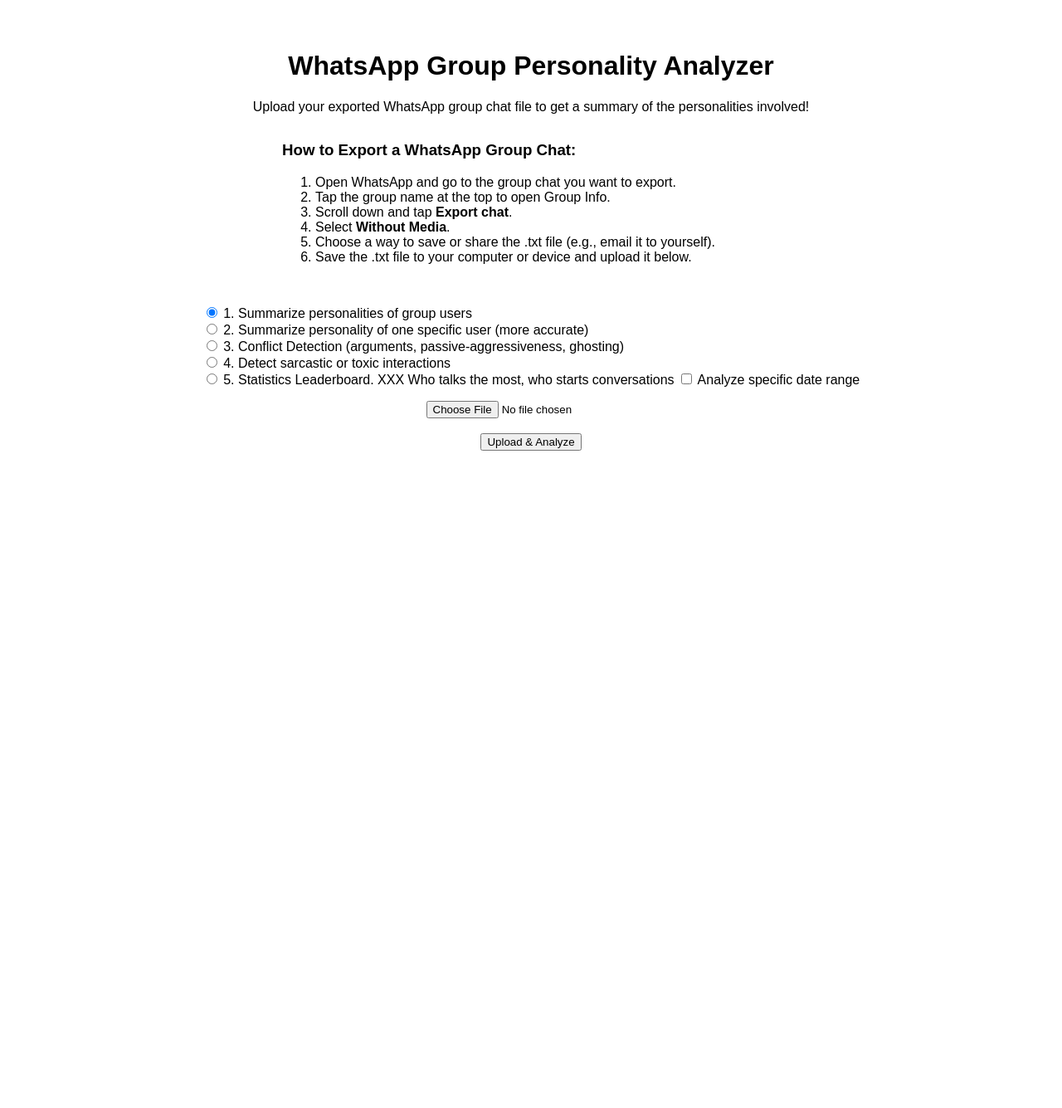
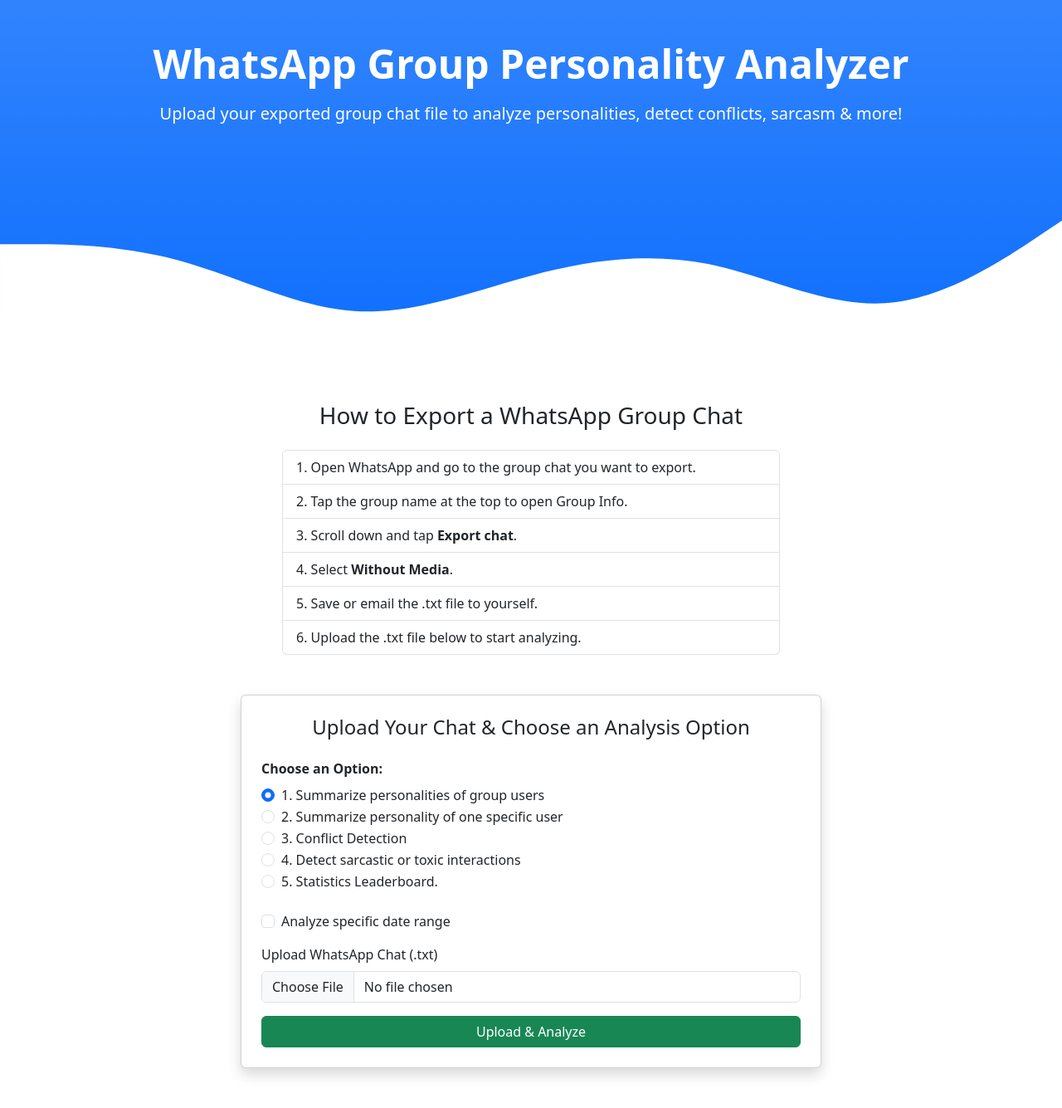
Before and after one commit to noam147/ctfs_challenges, a Flask app: page / in a window 1280 px wide. Shown: the whole page at 83% size. Before the commit the page ends 543 px from the top, so only its background shows below. Run offline with Flask 3, Linux system fonts and the light colour scheme.

Commit message:
add index guied

```diff
--- /dev/null
+++ b/my_ctfs/file_bard_prj/responses/res0.txt
@@ -0,0 +1 @@
+<h1>OPTION:5</h1><br><h4>your personal link for sharing: <a href=/user_response/1b778bd086719efed1290215809a8541>http://13.51.79.222:5001/user_response/1b778bd086719efed1290215809a8541</a></h4><br>429 RESOURCE_EXHAUSTED. {'error': {'code': 429, 'message': 'You exceeded your current quota, please check your plan and billing details. For more information on this error, head to: https://ai.google.dev/gemini-api/docs/rate-limits.', 'status': 'RESOURCE_EXHAUSTED', 'details': [{'@type': 'type.googleapis.com/google.rpc.QuotaFailure', 'violations': [{'quotaMetric': 'generativelanguage.googleapis.com/generate_content_free_tier_requests', 'quotaId': 'GenerateRequestsPerDayPerProjectPerModel-FreeTier', 'quotaDimensions': {'model': 'gemini-2.0-pro-exp', 'location': 'global'}, 'quotaValue': '25'}]}, {'@type': 'type.googleapis.com/google.rpc.Help', 'links': [{'description': 'Learn more about Gemini API quotas', 'url': 'https://ai.google.dev/gemini-api/docs/rate-limits'}]}, {'@type': 'type.googleapis.com/google.rpc.RetryInfo', 'retryDelay': '46s'}]}}
--- a/my_ctfs/file_bard_prj/templates/index.html
+++ b/my_ctfs/file_bard_prj/templates/index.html
@@ -3,110 +3,125 @@
 <head>
   <meta charset="UTF-8">
   <title>WhatsApp Group Personality Analyzer</title>
-  <style>
-    body {
-      font-family: Arial, sans-serif;
-      padding: 2rem;
-      text-align: center;
-    }
-    #uploadForm {
-      margin-top: 2rem;
-    }
-    #instructions {
-      margin: 2rem auto;
-      max-width: 600px;
-      text-align: left;
-    }
-    #loading, #result {
-      display: none;
-      margin-top: 2rem;
-      font-size: 1.2rem;
-      color: #555;
-    }
-    .option-group {
-      text-align: left;
-      margin: 1rem auto;
-      display: inline-block;
-      text-align: left;
-    }
-    #usernameInput {
-      display: none;
-      margin-top: 1rem;
-    }
-    #usernameInput input {
-      padding: 0.5rem;
-      width: 100%;
-      max-width: 300px;
-      box-sizing: border-box;
-    }
-    #dateInputs input {
-      padding: 0.5rem;
-      width: 150px;
-      box-sizing: border-box;
-    }
-  </style>
+  <link href="https://cdn.jsdelivr.net/npm/bootstrap@5.3.3/dist/css/bootstrap.min.css" rel="stylesheet">
 </head>
 <body>
 
-  <h1>WhatsApp Group Personality Analyzer</h1>
-  <p>Upload your exported WhatsApp group chat file to get a summary of the personalities involved!</p>
+  <!-- Hero Section with Gradient and Wave -->
+  <div class="bg-primary bg-gradient text-white d-flex flex-column justify-content-center align-items-center text-center" >
+    <div class="container mt-5">
+      <h1 class="display-5 fw-bold mb-3">WhatsApp Group Personality Analyzer</h1>
+      <p class="lead mb-0">Upload your exported group chat file to analyze personalities, detect conflicts, sarcasm & more!</p>
+    </div>
 
-  <div id="instructions">
-    <h3>How to Export a WhatsApp Group Chat:</h3>
-    <ol>
-      <li>Open WhatsApp and go to the group chat you want to export.</li>
-      <li>Tap the group name at the top to open Group Info.</li>
-      <li>Scroll down and tap <strong>Export chat</strong>.</li>
-      <li>Select <strong>Without Media</strong>.</li>
-      <li>Choose a way to save or share the .txt file (e.g., email it to yourself).</li>
-      <li>Save the .txt file to your computer or device and upload it below.</li>
+    <!-- Wave stays inside the gradient with no padding below -->
+    <svg class="w-100" xmlns="http://www.w3.org/2000/svg" viewBox="0 0 1440 320">
+      <path fill="#ffffff" fill-opacity="1"
+        d="M0,160L40,160C80,160,160,160,240,181.3C320,203,400,245,480,250.7C560,256,
+        640,224,720,202.7C800,181,880,171,960,186.7C1040,203,1120,245,1200,240C1280,
+        235,1360,181,1400,154.7L1440,128L1440,320L1400,320C1360,320,1280,320,1200,
+        320C1120,320,1040,320,960,320C880,320,800,320,720,320C640,320,560,320,
+        480,320C400,320,320,320,240,320C160,320,80,320,40,320L0,320Z" />
+    </svg>
+  </div>
+
+
+
+  <!-- Instructions -->
+  <div class="container my-5">
+    <h3 class="text-center mb-4">How to Export a WhatsApp Group Chat</h3>
+    <ol class="list-group list-group-numbered mx-auto" style="max-width: 600px;">
+      <li class="list-group-item">Open WhatsApp and go to the group chat you want to export.</li>
+      <li class="list-group-item">Tap the group name at the top to open Group Info.</li>
+      <li class="list-group-item">Scroll down and tap <strong>Export chat</strong>.</li>
+      <li class="list-group-item">Select <strong>Without Media</strong>.</li>
+      <li class="list-group-item">Save or email the .txt file to yourself.</li>
+      <li class="list-group-item">Upload the .txt file below to start analyzing.</li>
     </ol>
   </div>
 
-  <form id="uploadForm">
-    <div class="option-group">
-      <label><input type="radio" name="option" value="1" checked> 1. Summarize personalities of group users</label><br>
-      <label><input type="radio" name="option" value="2"> 2. Summarize personality of one specific user (more accurate)</label><br>
-      <label><input type="radio" name="option" value="3"> 3. Conflict Detection (arguments, passive-aggressiveness, ghosting)</label><br>
-      <label><input type="radio" name="option" value="4"> 4. Detect sarcastic or toxic interactions</label><br>
-      <label><input type="radio" name="option" value="5"> 5. Statistics Leaderboard. XXX Who talks the most, who starts conversations</label><br>
-    </div>
+  <!-- Upload Form -->
+  <div class="container my-5">
+    <div class="card shadow mx-auto" style="max-width: 700px;">
+      <div class="card-body p-4">
+        <h4 class="card-title text-center mb-4">Upload Your Chat & Choose an Analysis Option</h4>
+        <form id="uploadForm">
+          <!-- Option Selection -->
+          <div class="mb-4">
+            <label class="form-label fw-bold">Choose an Option:</label>
+            <div class="form-check">
+              <input class="form-check-input" type="radio" name="option" value="1" id="option1" checked>
+              <label class="form-check-label" for="option1">1. Summarize personalities of group users</label>
+            </div>
+            <div class="form-check">
+              <input class="form-check-input" type="radio" name="option" value="2" id="option2">
+              <label class="form-check-label" for="option2">2. Summarize personality of one specific user</label>
+            </div>
+            <div class="form-check">
+              <input class="form-check-input" type="radio" name="option" value="3" id="option3">
+              <label class="form-check-label" for="option3">3. Conflict Detection</label>
+            </div>
+            <div class="form-check">
+              <input class="form-check-input" type="radio" name="option" value="4" id="option4">
+              <label class="form-check-label" for="option4">4. Detect sarcastic or toxic interactions</label>
+            </div>
+            <div class="form-check">
+              <input class="form-check-input" type="radio" name="option" value="5" id="option5">
+              <label class="form-check-label" for="option5">5. Statistics Leaderboard.</label>
+            </div>
+          </div>
 
-    <div id="usernameInput">
-      <input type="text" id="username" name="username" placeholder="Enter specific username (case-sensitive, as it appears in the chat)" />
-    </div>
+          <!-- Username Input -->
+          <div class="mb-3" id="usernameInput" style="display: none;">
+            <label for="username" class="form-label">Specific Username (case-sensitive)</label>
+            <input type="text" class="form-control" id="username" name="username" placeholder="Enter username">
+          </div>
 
-    <div class="option-group">
-      <label><input type="checkbox" id="dateRangeToggle"> Analyze specific date range</label>
-      <div id="dateInputs" style="display: none; margin-top: 1rem;">
-        <label>From: <input type="text" id="startDate" name="startDate" placeholder="dd/mm/yyyy" /></label><br><br>
-        <label>Until: <input type="text" id="endDate" name="endDate" placeholder="dd/mm/yyyy" /></label>
+          <!-- Date Range -->
+          <div class="mb-3">
+            <div class="form-check">
+              <input type="checkbox" class="form-check-input" id="dateRangeToggle">
+              <label class="form-check-label" for="dateRangeToggle">Analyze specific date range</label>
+            </div>
+            <div id="dateInputs" class="mt-3" style="display: none;">
+              <label for="startDate" class="form-label">From:</label>
+              <input type="text" class="form-control mb-2" id="startDate" name="startDate" placeholder="dd/mm/yyyy">
+              <label for="endDate" class="form-label">Until:</label>
+              <input type="text" class="form-control" id="endDate" name="endDate" placeholder="dd/mm/yyyy">
+            </div>
+          </div>
+
+          <!-- File Upload -->
+          <div class="mb-3">
+            <label for="chatfile" class="form-label">Upload WhatsApp Chat (.txt)</label>
+            <input class="form-control" type="file" id="chatfile" name="chatfile" accept=".txt" required>
+          </div>
+
+          <!-- Submit -->
+          <div class="d-grid">
+            <button type="submit" class="btn btn-success">Upload & Analyze</button>
+          </div>
+        </form>
       </div>
     </div>
-
-    <br>
-    <input type="file" id="chatfile" name="chatfile" accept=".txt" required />
-    <br><br>
-    <button type="submit">Upload & Analyze</button>
-  </form>
-
-  <div id="loading">
-    <p>Processing chat... please wait while we analyze the personalities ??</p>
   </div>
 
-  <div id="result"></div>
+  <!-- Loading & Results -->
+  <div class="container my-5 text-center" id="loading" style="display: none;">
+    <div class="spinner-border text-primary" role="status"></div>
+    <p class="mt-3">Processing chat... please wait while we analyze the personalities</p>
+  </div>
 
+  <div class="container my-5" id="result" style="display: none;"></div>
+
+  <!-- Scripts -->
   <script>
     const optionRadios = document.getElementsByName('option');
     const usernameInput = document.getElementById('usernameInput');
 
     optionRadios.forEach(radio => {
       radio.addEventListener('change', () => {
-        if (radio.value === '2') {
-          usernameInput.style.display = 'block';
-        } else {
-          usernameInput.style.display = 'none';
-        }
+        usernameInput.style.display = radio.value === '2' ? 'block' : 'none';
       });
     });
 
@@ -117,18 +132,14 @@
 
     function getTodayDate() {
       const today = new Date();
-      const dd = String(today.getDate()).padStart(2, '0');
-      const mm = String(today.getMonth() + 1).padStart(2, '0');
-      const yyyy = today.getFullYear();
-      return `${dd}.${mm}.${yyyy}`;
+      return `${String(today.getDate()).padStart(2, '0')}/${String(today.getMonth() + 1).padStart(2, '0')}/${today.getFullYear()}`;
     }
 
     dateToggle.addEventListener('change', () => {
       if (dateToggle.checked) {
         dateInputs.style.display = 'block';
-        const today = getTodayDate();
-        startDateInput.value = today;
-        endDateInput.value = today;
+        startDateInput.value = getTodayDate();
+        endDateInput.value = getTodayDate();
       } else {
         dateInputs.style.display = 'none';
         startDateInput.value = '';
@@ -136,29 +147,24 @@
       }
     });
 
-    document.getElementById('uploadForm').addEventListener('submit', function(e) {
+    document.getElementById('uploadForm').addEventListener('submit', function (e) {
       e.preventDefault();
+      const file = document.getElementById('chatfile').files[0];
+      if (!file) return;
 
-      const fileInput = document.getElementById('chatfile');
-      const file = fileInput.files[0];
       const selectedOption = document.querySelector('input[name="option"]:checked').value;
       const username = document.getElementById('username').value;
-
-      if (!file) return;
 
       const formData = new FormData();
       formData.append('chatfile', file);
       formData.append('option', selectedOption);
-      if (selectedOption === '2') {
-        formData.append('username', username);
-      }
+      if (selectedOption === '2') formData.append('username', username);
       if (dateToggle.checked) {
         formData.append('startDate', startDateInput.value);
         formData.append('endDate', endDateInput.value);
       }
 
       document.getElementById('uploadForm').style.display = 'none';
-      document.getElementById('instructions').style.display = 'none';
       document.getElementById('loading').style.display = 'block';
 
       fetch('/upload', {
@@ -185,6 +191,5 @@
       });
     });
   </script>
-
 </body>
 </html>
--- /dev/null
+++ b/my_ctfs/file_bard_prj/user_responses/1b778bd086719efed1290215809a8541.txt
@@ -0,0 +1 @@
+<h1>OPTION:5</h1><br><h4>your personal link for sharing: <a href=/user_response/1b778bd086719efed1290215809a8541>http://13.51.79.222:5001/user_response/1b778bd086719efed1290215809a8541</a></h4><br>429 RESOURCE_EXHAUSTED. {'error': {'code': 429, 'message': 'You exceeded your current quota, please check your plan and billing details. For more information on this error, head to: https://ai.google.dev/gemini-api/docs/rate-limits.', 'status': 'RESOURCE_EXHAUSTED', 'details': [{'@type': 'type.googleapis.com/google.rpc.QuotaFailure', 'violations': [{'quotaMetric': 'generativelanguage.googleapis.com/generate_content_free_tier_requests', 'quotaId': 'GenerateRequestsPerDayPerProjectPerModel-FreeTier', 'quotaDimensions': {'model': 'gemini-2.0-pro-exp', 'location': 'global'}, 'quotaValue': '25'}]}, {'@type': 'type.googleapis.com/google.rpc.Help', 'links': [{'description': 'Learn more about Gemini API quotas', 'url': 'https://ai.google.dev/gemini-api/docs/rate-limits'}]}, {'@type': 'type.googleapis.com/google.rpc.RetryInfo', 'retryDelay': '46s'}]}}
```
Also changed, not shown: my_ctfs/file_bard_prj/templates/index-pre.html (added, +190 -0 lines).
